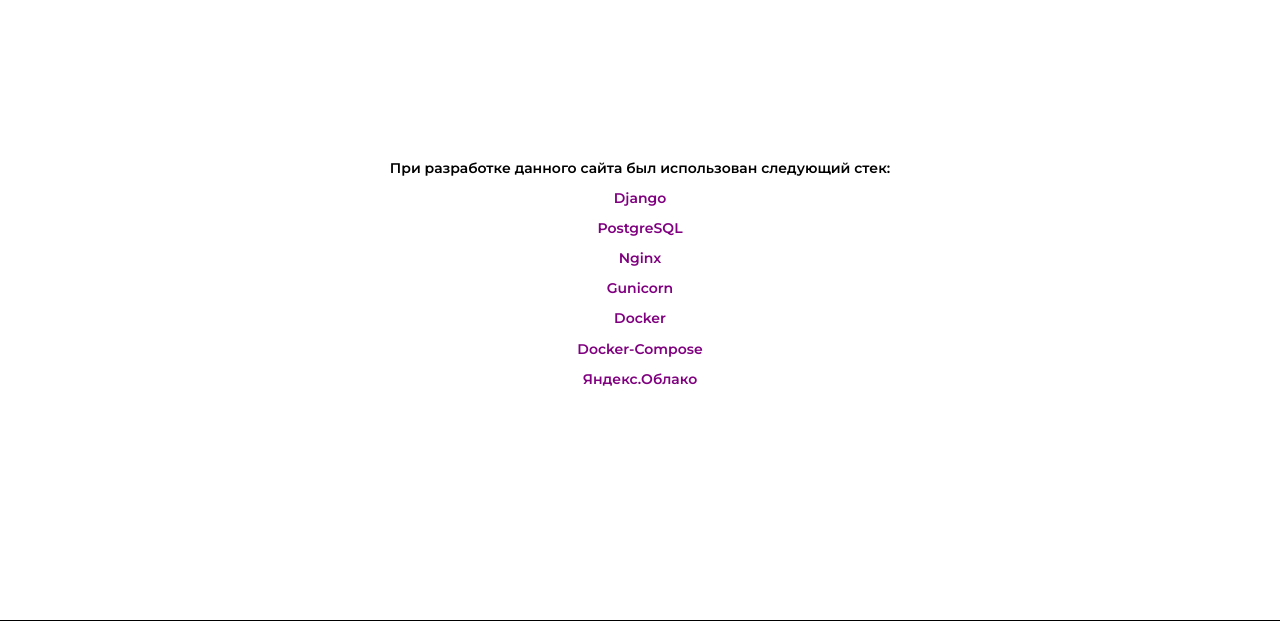
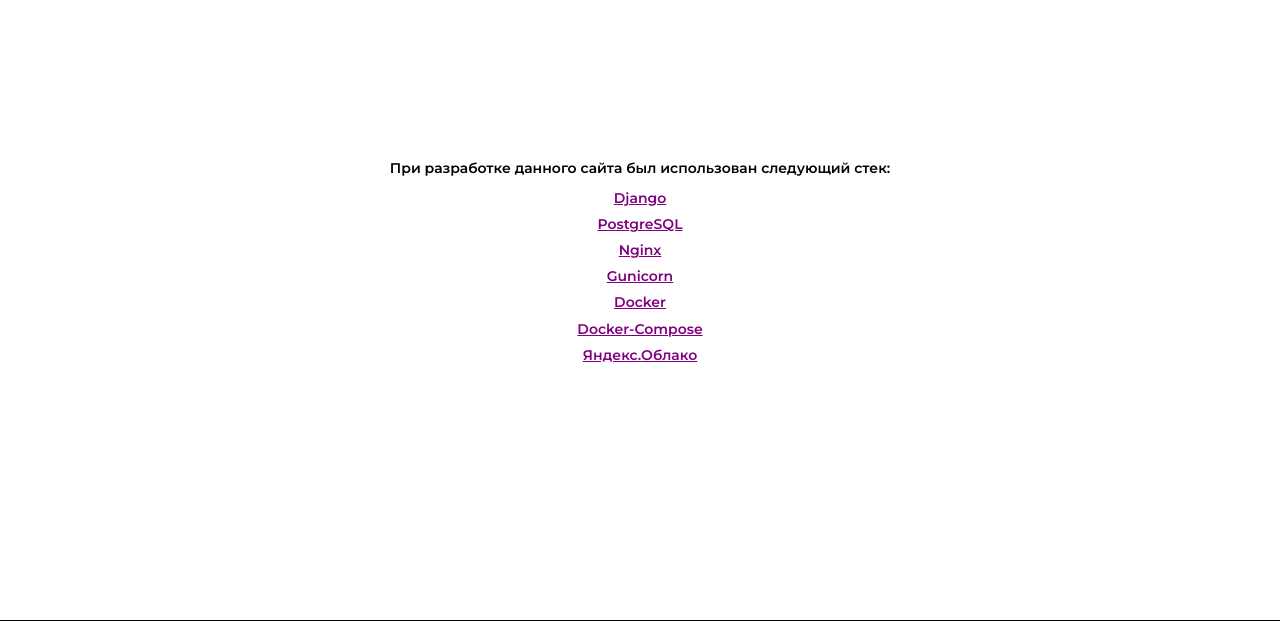
Before and after one commit to pavel-sudomoin/foodgram-project, a Django app: template about/templates/tech.html in a window 1280 px wide. Shown: the part 90-711 px from the top of the page. Run offline with Django 3.2, Linux system fonts and the light colour scheme; the template is opened without the code that fills it, so the values that code supplies are empty.

Commit message:
add links to tech.html

```diff
--- a/about/templates/tech.html
+++ b/about/templates/tech.html
@@ -7,12 +7,12 @@
 {% block content %}
     <div class="custom-center-block">
         <p class="custom-text-block" style="height: 100%; margin-top: 100px;">При разработке данного сайта был использован следующий стек:</p>
-        <p class="custom-text-block" style="height: 100%; margin-top: 10px; color: purple;">Django</p>
-        <p class="custom-text-block" style="height: 100%; margin-top: 10px; color: purple;">PostgreSQL</p>
-        <p class="custom-text-block" style="height: 100%; margin-top: 10px; color: purple;">Nginx</p>
-        <p class="custom-text-block" style="height: 100%; margin-top: 10px; color: purple;">Gunicorn</p>
-        <p class="custom-text-block" style="height: 100%; margin-top: 10px; color: purple;">Docker</p>
-        <p class="custom-text-block" style="height: 100%; margin-top: 10px; color: purple;">Docker-Compose</p>
-        <p class="custom-text-block" style="height: 100%; margin-top: 10px; color: purple;">Яндекс.Облако</p>
+        <a href="https://www.djangoproject.com/" class="custom-text-block" style="height: 100%; margin-top: 10px; color: purple;">Django</a>
+        <a href="https://www.postgresql.org/" class="custom-text-block" style="height: 100%; margin-top: 10px; color: purple;">PostgreSQL</a>
+        <a href="https://nginx.org/" class="custom-text-block" style="height: 100%; margin-top: 10px; color: purple;">Nginx</a>
+        <a href="https://gunicorn.org/" class="custom-text-block" style="height: 100%; margin-top: 10px; color: purple;">Gunicorn</a>
+        <a href="https://www.docker.com/" class="custom-text-block" style="height: 100%; margin-top: 10px; color: purple;">Docker</a>
+        <a href="https://docs.docker.com/compose/" class="custom-text-block" style="height: 100%; margin-top: 10px; color: purple;">Docker-Compose</a>
+        <a href="https://cloud.yandex.ru/" class="custom-text-block" style="height: 100%; margin-top: 10px; color: purple;">Яндекс.Облако</a>
     </div>
 {% endblock %}
```
